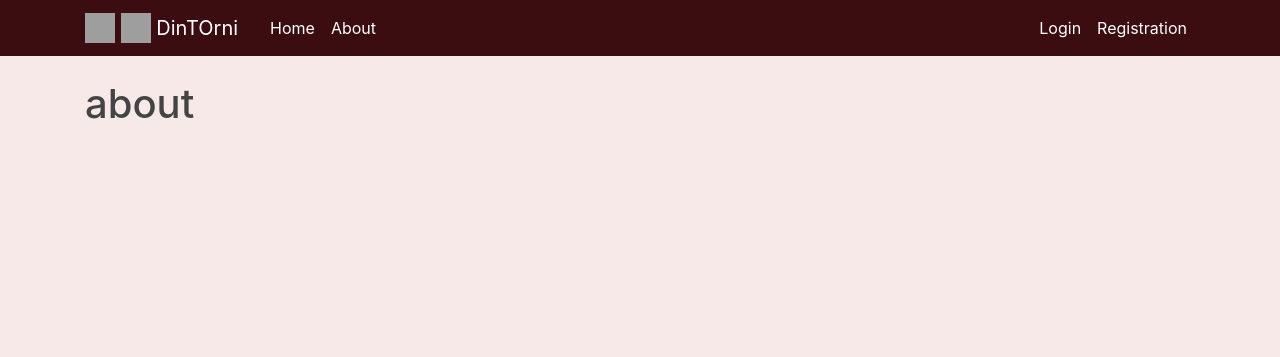
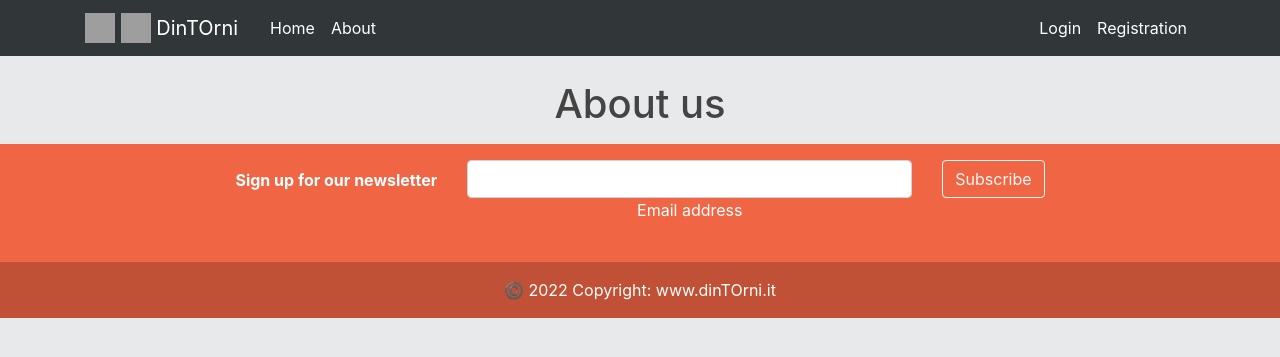
Before and after one commit to emanuelaallocca/dintorni_new, a Flask app: page /about in a window 1280 px wide. Shown: the top 357 px of the page. Run offline with Flask 2, Linux system fonts and the light colour scheme; some libraries are stand-ins or nearby versions; grey boxes are pictures that could not be loaded.

Commit message:
fine giorno 1

```diff
--- a/app/main/routes.py
+++ b/app/main/routes.py
@@ -59,6 +59,9 @@ def intialize_db():
         c = Business(name=business['name'], email=email, password=bcrypt.generate_password_hash('1234567890').decode('utf-8'))
         db.session.add(c)
         events = [
+            {'title': 'nuovo evento', 'date': '2022-03-10'},
+            {'title': 'nuovo evento', 'date': '2022-03-10'},
+            {'title': 'nuovo evento', 'date': '2022-03-10'},
             {'title': 'nuovo evento', 'date': '2022-03-10'}
         ]
 
--- a/app/static/main.css
+++ b/app/static/main.css
@@ -83,3 +83,7 @@ a.article-title:hover {
     background-color: #FFFF00;
     color: #FFC0CB;
 }
+
+.card>div:hover {
+  transform: scale(1.5) !important;
+}
--- a/app/templates/about.html
+++ b/app/templates/about.html
@@ -1,4 +1,5 @@
 {% extends "layout.html" %}
 {% block content %}
-    <h1>about</h1>
+    <h1 class="text-center">About us</h1>
+
 {% endblock content %}
--- a/app/templates/layout.html
+++ b/app/templates/layout.html
@@ -17,9 +17,9 @@
         <title>DinTOrni</title>
     {% endif %}
 </head>
-<body style="background-color: #F8E9E9 ; " >
+<body style="background-color: #E8E9EB; " >
     <header class="site-header">
-      <nav class="navbar navbar-expand-md navbar-light bg-color:#3B0D11 text-color:white fixed-top" style="background-color:#3B0D11;">
+      <nav class="navbar navbar-expand-md navbar-light text-color:white fixed-top" style="background-color:#313638;">
         <div class="container">
           <a class="navbar-brand mr-4 text-white" href="/">
               <img src="app/static/img/icon_w.png" width="30" height="30" class="d-inline-block align-top" alt="">
@@ -68,8 +68,10 @@
             {% endif %}
           {% endwith %}
           {% block content %}{% endblock %}
-        </div
+        </div>
       </div>
+
+
     </main>
 
 
@@ -78,5 +80,57 @@
     <script src="https://code.jquery.com/jquery-3.2.1.slim.min.js" integrity="sha384-KJ3o2DKtIkvYIK3UENzmM7KCkRr/rE9/Qpg6aAZGJwFDMVNA/GpGFF93hXpG5KkN" crossorigin="anonymous"></script>
     <script src="https://cdnjs.cloudflare.com/ajax/libs/popper.js/1.12.9/umd/popper.min.js" integrity="sha384-ApNbgh9B+Y1QKtv3Rn7W3mgPxhU9K/ScQsAP7hUibX39j7fakFPskvXusvfa0b4Q" crossorigin="anonymous"></script>
     <script src="https://maxcdn.bootstrapcdn.com/bootstrap/4.0.0/js/bootstrap.min.js" integrity="sha384-JZR6Spejh4U02d8jOt6vLEHfe/JQGiRRSQQxSfFWpi1MquVdAyjUar5+76PVCmYl" crossorigin="anonymous"></script>
+
+<footer class="text-center text-white" style="background-color: #F06543">
+  <!-- Grid container -->
+  <div class="container p-1pb-0">
+    <!-- Section: Form -->
+    <section class="mt-2 mb-0 pt-2 pb-2">
+      <form action="">
+        <!--Grid row-->
+        <div class="row d-flex mt-1 pt-1 mb-0 justify-content-center" style="margin-top: 10px; margin-bottom: 10px">
+          <!--Grid column-->
+          <div class="col-auto">
+            <p class="pt-2">
+              <strong>Sign up for our newsletter</strong>
+            </p>
+          </div>
+          <!--Grid column-->
+
+          <!--Grid column-->
+          <div class="col-md-5 col-12">
+            <!-- Email input -->
+            <div class="form-outline form-white mb-4">
+              <input type="email" id="form5Example29" class="form-control" />
+              <label class="form-label" for="form5Example29">Email address</label>
+            </div>
+          </div>
+          <!--Grid column-->
+
+          <!--Grid column-->
+          <div class="col-auto">
+            <!-- Submit button -->
+            <button type="submit" class="btn btn-outline-light mb-4">
+              Subscribe
+            </button>
+          </div>
+          <!--Grid column-->
+        </div>
+        <!--Grid row-->
+      </form>
+    </section>
+    <!-- Section: Form -->
+  </div>
+  <!-- Grid container -->
+
+  <!-- Copyright -->
+  <div class="text-center p-3" style="background-color: rgba(0, 0, 0, 0.2);">
+    ©️ 2022 Copyright:
+    <a class="text-white" href="{{ url_for('main.home') }}"> www.dinTOrni.it</a>
+  </div>
+  <!-- Copyright -->
+</footer>
 </body>
+
+
 </html>
--- a/app/templates/user_events.html
+++ b/app/templates/user_events.html
@@ -1,6 +1,6 @@
 {% extends "layout.html" %}
 {% block content %}
-    <h1 class="mb-3">Events you are going to go({{ events.total }})</h1>
+    <h1 class="mb-3">Events you joined</h1>
     {% for event in events %}
         <article class="media content-section">
           <img class="rounded-circle article-img" src="{{ url_for('static', filename='profile_pics/' + event.creator.image_file) }}">
```
Also changed, not shown: app/templates/home.html (+28 -2 lines), app/site.db.
